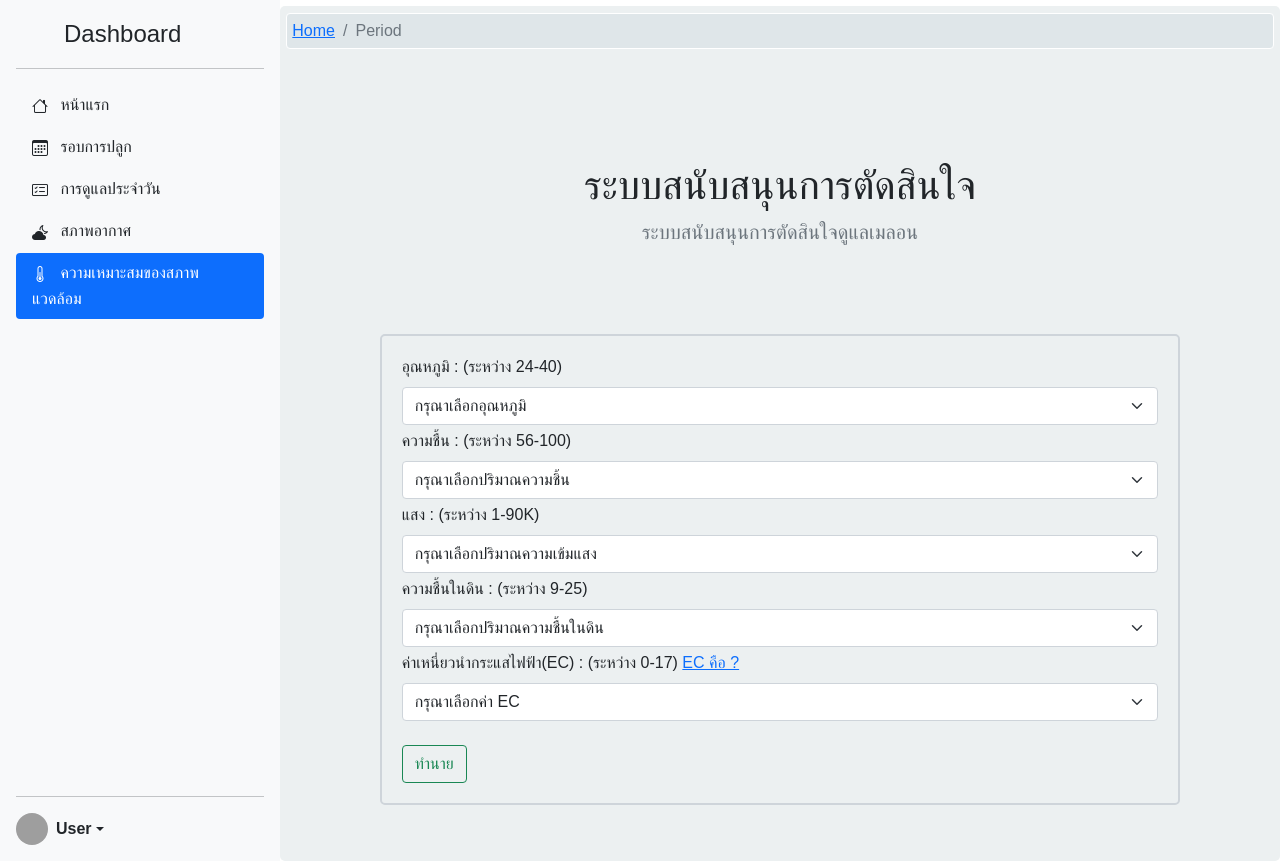
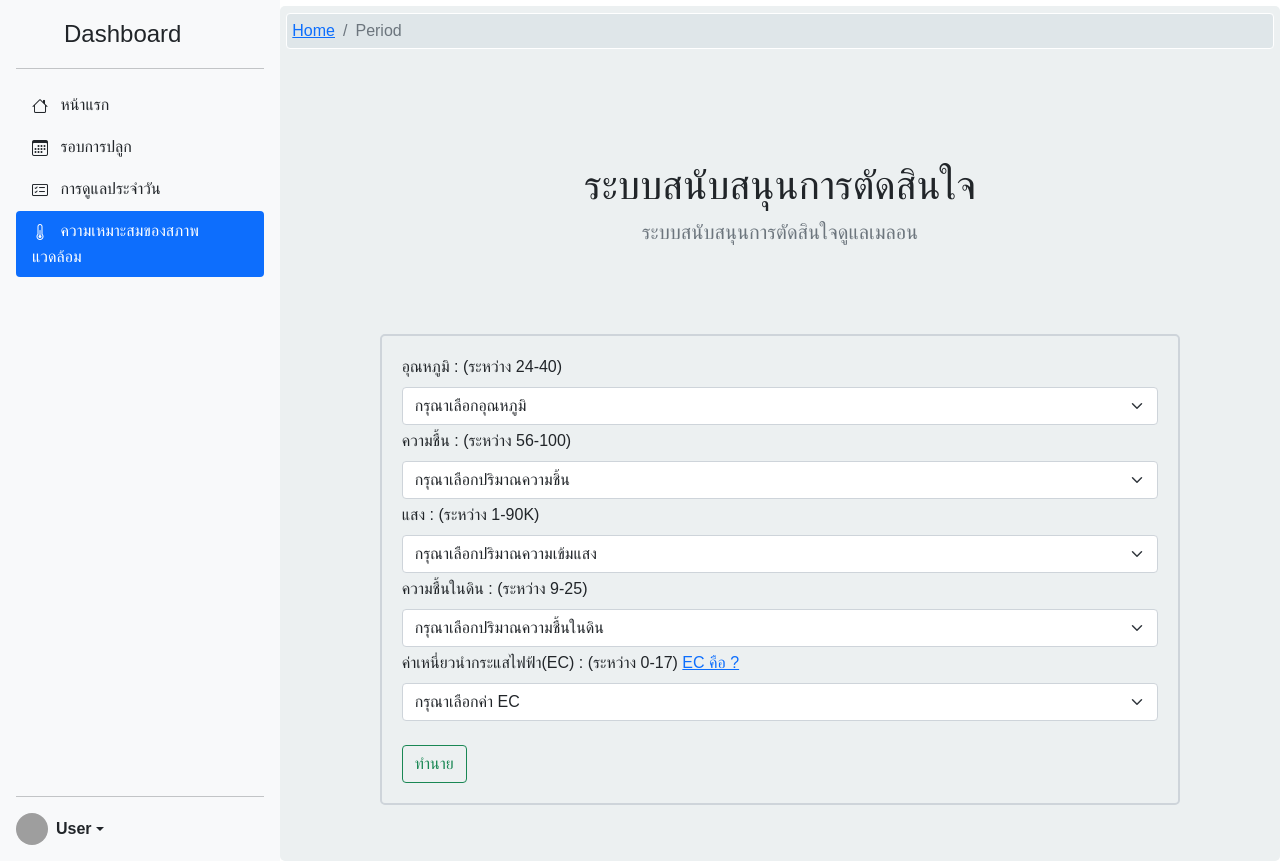
Before and after one commit to Zeroplus113/test_deployMLmodel, a Flask app: page / in a window 1280 px wide. Run offline with Flask 2, Linux system fonts and the light colour scheme; some web fonts are replaced; grey boxes are pictures that could not be loaded.

Commit message:
Update index.html

```diff
--- a/templates/index.html
+++ b/templates/index.html
@@ -62,14 +62,14 @@
             <hr>
             <ul class="nav nav-pills flex-column mb-auto">
                 <li class="nav-item">
-                    <a href="index.php" class="nav-link link-dark" aria-current="page">
+                    <a href="#" class="nav-link link-dark" aria-current="page">
                         <i class="bi bi-house" style="font-size: 16px; margin-right: 8px; font-family: Kanit;"></i>
                         หน้าแรก
                     </a>
                 </li>
 
                 <li>
-                    <a href="period.php" class="nav-link link-dark"">
+                    <a href="#" class="nav-link link-dark"">
                         <i class="bi bi-calendar3" style="font-size: 16px; margin-right: 8px;"></i>
                         รอบการปลูก
                     </a>
@@ -86,21 +86,15 @@
 
                     <div class="collapse" id="dailycare-collapse">
                         <ul class="btn-toggle-nav list-unstyled fw-normal pb-1 " style="margin-left: 10%;">
-                            <li><a href="dailycare/water.php" class="link-dark rounded">การให้น้ำ</a></li>
-                            <li><a href="dailycare/fert.php" class="link-dark rounded">การให้ปุ๋ย</a></li>
-                            <li><a href="dailycare/bio.php" class="link-dark rounded">พ่นชีวภัณฑ์</a></li>
-                            <li><a href="dailycare/pest.php" class="link-dark rounded">พบปัญหา</a></li>
+                            <li><a href="#" class="link-dark rounded">การให้น้ำ</a></li>
+                            <li><a href="#" class="link-dark rounded">การให้ปุ๋ย</a></li>
+                            <li><a href="#" class="link-dark rounded">พ่นชีวภัณฑ์</a></li>
+                            <li><a href="#" class="link-dark rounded">พบปัญหา</a></li>
                         </ul>
                     </div>
 
                 </li>
 
-                <li>
-                    <a href="#" class="nav-link link-dark">
-                        <i class="bi bi-cloud-moon-fill" style="font-size: 16px; margin-right: 8px;"></i>
-                        สภาพอากาศ
-                    </a>
-                </li>
 
                 <li>
                     <a href="#" class="nav-link active">
@@ -154,7 +148,7 @@
                             <h1 class="fw-light">ระบบสนับสนุนการตัดสินใจ</h1>
                             <p class="lead text-muted">ระบบสนับสนุนการตัดสินใจดูแลเมลอน</p>
                             {% if my_pred %}
-                            <h2>{{ my_pred }}</h2>
+                            <h2 style="color: green;">{{ my_pred }}</h2>
                             {% endif %}
                         </div>
                     </div>
```
